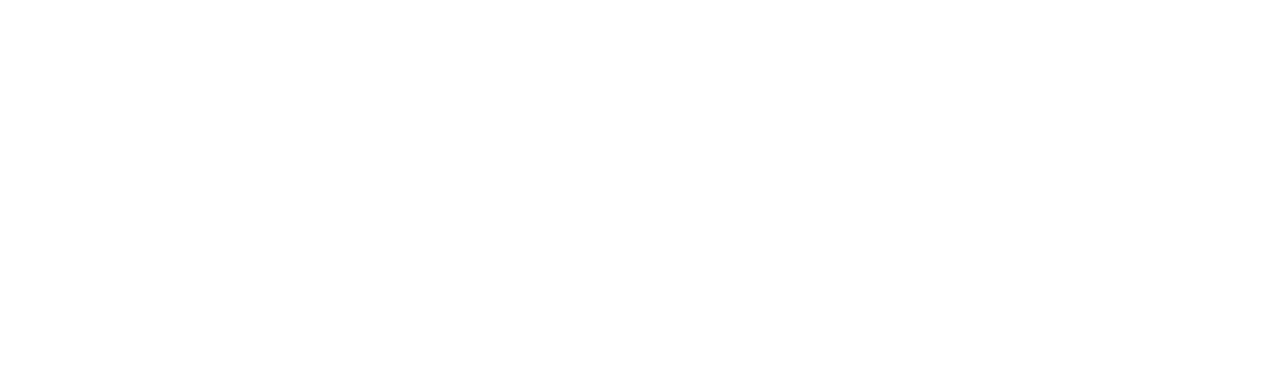
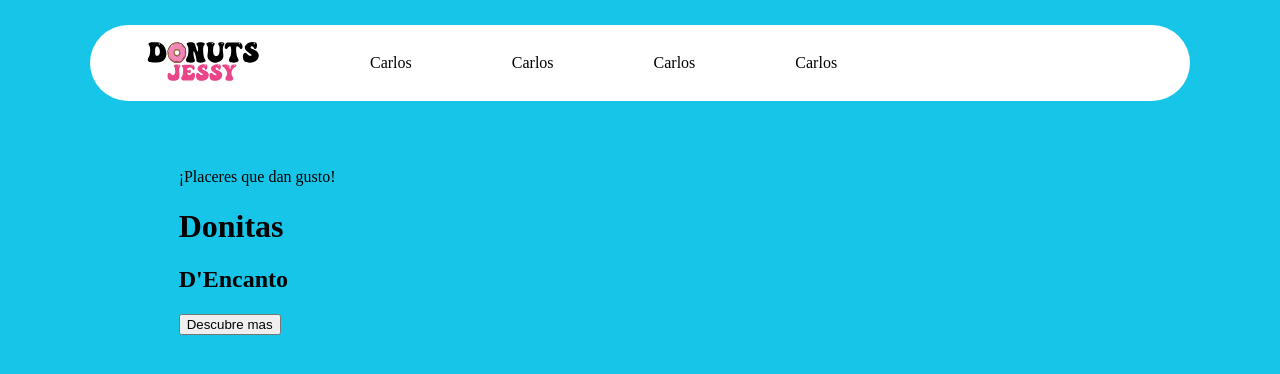
Before and after one commit to jarero321/Jessy-donuts, a plain HTML site: page index.html in a window 1280 px wide. Drawn offline with Linux system fonts and the light colour scheme.

Commit message:
html semantico

```diff
--- a/index.html
+++ b/index.html
@@ -10,7 +10,31 @@
     <link rel="stylesheet" href="./styles/normalize.css">
     <link rel="stylesheet" href="./styles/main.css">
 </head>
+
 <body>
+    <header class="header__container">
+        <div class="nav__container">
+            <div class="nav__container__div">
+                <picture class="nav__container__div__img">
+                    <a href="/">
+                        <img alt="mini donitas" src="/imgs/donnuts-logo.svg" />
+                    </a>
+                </picture>
+                <nav class="nav__container__div__nav">
+                    <p>Carlos</p>
+                    <p>Carlos</p>
+                    <p>Carlos</p>
+                    <p>Carlos</p>
+                </nav>
+            </div>
+        </div>
+    </header>
+    <main class="main__container">
+        <p> ¡Placeres que dan gusto! </p>
+        <h1> Donitas </h1>
+        <h2> D'Encanto </h2>
+        <button> Descubre mas </button>
+    </main>
 </body>
 
 </html>
--- a/styles/main.css
+++ b/styles/main.css
@@ -0,0 +1,66 @@
+:root {
+    --color-primary: #17C5E8;
+    --primary-white: #FFFFFF;
+}
+
+body {
+    background-color: var(--color-primary);
+    box-sizing: border-box;
+}
+
+
+/* header */
+
+.header__container {
+    margin-top:25px;
+    width: 100%;
+    top:0;
+    left:0;
+    position: fixed;
+    display: flex;
+    align-items: center;
+    justify-content: center;
+    z-index: 10;
+}
+
+.nav__container {
+    width: 90%;
+    max-width: 1100px;
+    background-color: var(--primary-white);
+    border-radius: 64px;
+    display: flex;
+    align-items: center;
+}
+
+.nav__container__div {
+    width: 100%;
+    height: 100%;
+    padding: 6px 50px;
+    display: flex;
+    align-items: center;
+    gap:100px;
+}
+
+.nav__container__div__img {
+    width: 130px;
+    cursor: pointer;
+}
+
+.nav__container__div__nav {
+    height: 100%;
+    width: calc(100% -130px);
+    display: flex;
+    align-items: center;
+    gap:100px;
+}
+
+
+
+/* contenido principal */
+.main__container {
+    position: relative;
+    max-width: 100vw;
+    width: 73%;
+    margin: 0 auto;
+    margin-top: 168px;
+}
```
Also changed, not shown: imgs/donnuts-logo.svg (added).
